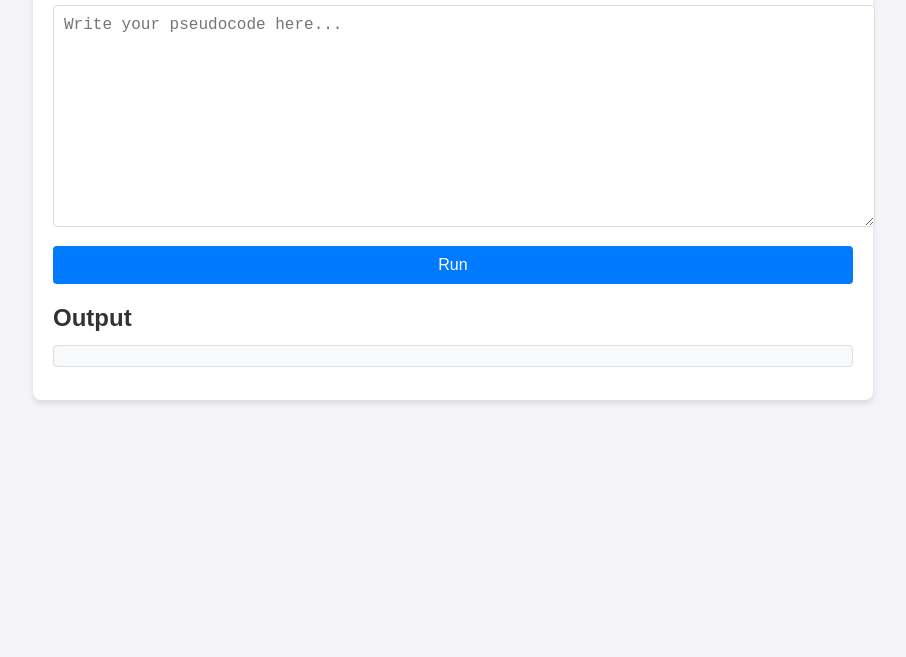
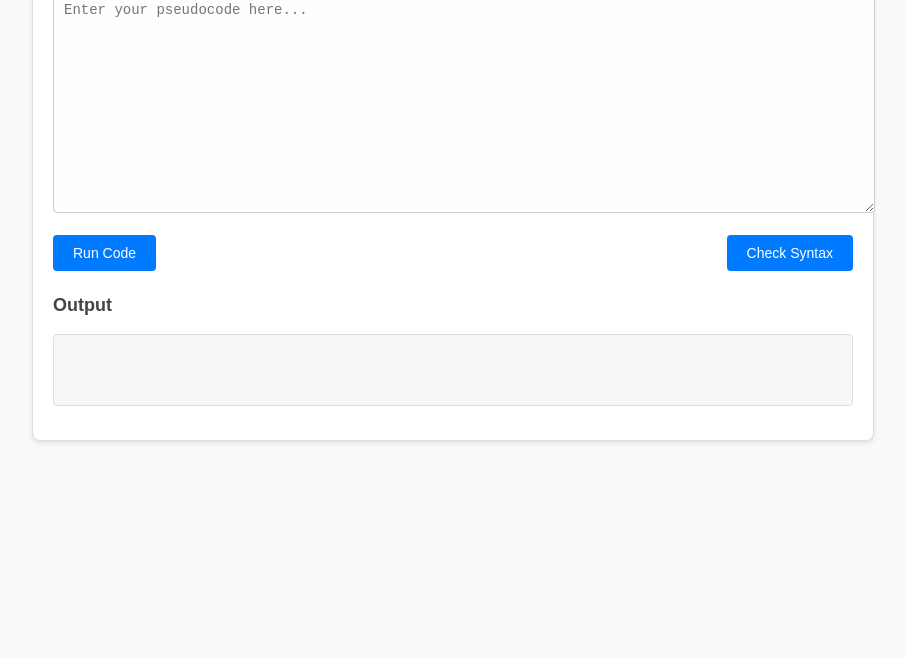
Before and after one commit to hjw1112/IGCSE-pseudocode-compiler, a plain HTML site: page index.html in a window 1280 px wide. Shown: the part 143-800 px from the top of the page, without its empty margins (187-1093 px from the left). Drawn offline with Linux system fonts and the light colour scheme.

Commit message:
added check syntax button. but not working

```diff
--- a/index.html
+++ b/index.html
@@ -7,11 +7,15 @@
     <link rel="stylesheet" href="styles.css">
 </head>
 <body>
-    <div class="container">
+    <div id="interpreter">
         <h1>Pseudocode Interpreter</h1>
-        <textarea id="codeInput" placeholder="Write your pseudocode here..."></textarea>
-        <button id="runButton">Run</button>
-        <div class="output-container">
+        <textarea id="codeInput" placeholder="Enter your pseudocode here..."></textarea>
+        <div class="buttons">
+            <button id="runButton">Run Code</button>
+            <br>
+            <button id="checkSyntaxButton">Check Syntax</button>
+        </div>
+        <div id="outputContainer">
             <h2>Output</h2>
             <pre id="output"></pre>
         </div>
--- a/interpreter.js
+++ b/interpreter.js
@@ -7,6 +7,18 @@ document.getElementById("runButton").addEventListener("click", () => {
         outputElement.textContent = result;
     } catch (error) {
         outputElement.textContent = `Error: ${error.message}`;
+    }
+});
+
+document.getElementById("checkSyntaxButton").addEventListener("click", () => {
+    const codeInput = document.getElementById("codeInput").value;
+    const outputElement = document.getElementById("output");
+
+    try {
+        checkSyntax(codeInput);
+        outputElement.textContent = "Syntax is valid.";
+    } catch (error) {
+        outputElement.textContent = `Syntax Error: ${error.message}`;
     }
 });
 
@@ -20,12 +32,10 @@ function interpretPseudocode(code) {
     function parseExpression(expression, localScope = {}) {
         const scope = { ...variables, ...localScope };
 
-      // Check for string literals and replace them
         if (expression.startsWith('"') && expression.endsWith('"')) {
-          return expression.slice(1, -1); // Return string without quotes
+            return expression.slice(1, -1);
         }
 
-      // Replace variable names with their values
         const substituted = expression.replace(/[a-zA-Z_]\w*/g, match => {
             if (scope[match] !== undefined) {
                 return scope[match];
@@ -34,7 +44,7 @@ function interpretPseudocode(code) {
         });
 
         try {
-          return eval(substituted); // Evaluate the expression after substitution
+            return eval(substituted);
         } catch {
             throw new Error(`Invalid expression: ${expression}`);
         }
@@ -131,7 +141,6 @@ function interpretPseudocode(code) {
             const args = argsRaw.replace(")", "").split(",").map(arg => arg.trim());
             return executeFunction(name.trim(), args);
         } else if (line === "" || line === "ENDPROCEDURE" || line === "ENDFUNCTION") {
-          // Skip empty lines or end markers handled earlier
         } else {
             throw new Error(`Unknown command: ${line}`);
         }
@@ -142,3 +151,15 @@ function interpretPseudocode(code) {
     }
     return output.trim() || "Program executed successfully.";
 }
+
+function checkSyntax(code) {
+    const lines = code.split("\n").map(line => line.trim());
+
+    lines.forEach((line, index) => {
+        try {
+            interpretLine(line);
+        } catch (error) {
+            throw new Error(`Line ${index + 1}: ${error.message}`);
+        }
+    });
+}
--- a/styles.css
+++ b/styles.css
@@ -2,64 +2,93 @@ body {
     font-family: Arial, sans-serif;
     margin: 0;
     padding: 0;
-    background-color: #f4f4f9;
+    background-color: #f9f9f9;
     color: #333;
+    line-height: 1.6;
 }
 
-.container {
+#interpreter {
     max-width: 800px;
-    margin: 50px auto;
+    margin: 20px auto;
     padding: 20px;
-    background: #fff;
-    box-shadow: 0 4px 6px rgba(0, 0, 0, 0.1);
+    background: #ffffff;
+    border: 1px solid #ddd;
     border-radius: 8px;
+    box-shadow: 0 2px 5px rgba(0, 0, 0, 0.1);
 }
 
-h1 {
+/* Title */
+#interpreter h1 {
     text-align: center;
+    color: #444;
     margin-bottom: 20px;
 }
 
-textarea {
+#codeInput {
     width: 100%;
     height: 200px;
+    border: 1px solid #ccc;
+    border-radius: 4px;
     padding: 10px;
-    font-size: 16px;
-    border: 1px solid #ddd;
-    border-radius: 4px;
-    margin-bottom: 15px;
+    font-size: 14px;
+    font-family: "Courier New", Courier, monospace;
+    background-color: #fefefe;
     resize: vertical;
 }
 
+.buttons {
+    display: flex;
+    justify-content: space-between;
+    margin-top: 15px;
+}
+
 button {
-    display: block;
-    width: 100%;
-    padding: 10px 15px;
-    font-size: 16px;
-    color: #fff;
-    background-color: #007bff;
+    background-color: #007BFF;
+    color: #ffffff;
     border: none;
+    padding: 10px 20px;
+    font-size: 14px;
+    cursor: pointer;
     border-radius: 4px;
-    cursor: pointer;
+    transition: background-color 0.3s ease;
 }
 
 button:hover {
     background-color: #0056b3;
 }
 
-.output-container {
+button:active {
+    background-color: #004085;
+}
+
+#outputContainer {
     margin-top: 20px;
 }
 
-h2 {
+#outputContainer h2 {
     margin-bottom: 10px;
+    font-size: 18px;
+    color: #444;
 }
 
-pre {
-    background: #f8f9fa;
-    padding: 10px;
+#output {
+    white-space: pre-wrap;
+    background-color: #f7f7f7;
     border: 1px solid #ddd;
     border-radius: 4px;
-    overflow-x: auto;
-    white-space: pre-wrap;
+    padding: 10px;
+    font-family: "Courier New", Courier, monospace;
+    font-size: 14px;
+    min-height: 50px;
 }
+
+@media (max-width: 600px) {
+    button {
+        padding: 8px 16px;
+        font-size: 12px;
+    }
+
+    #codeInput {
+        height: 150px;
+    }
+}
```
Lines whose indentation alone changed are shown as unchanged.
